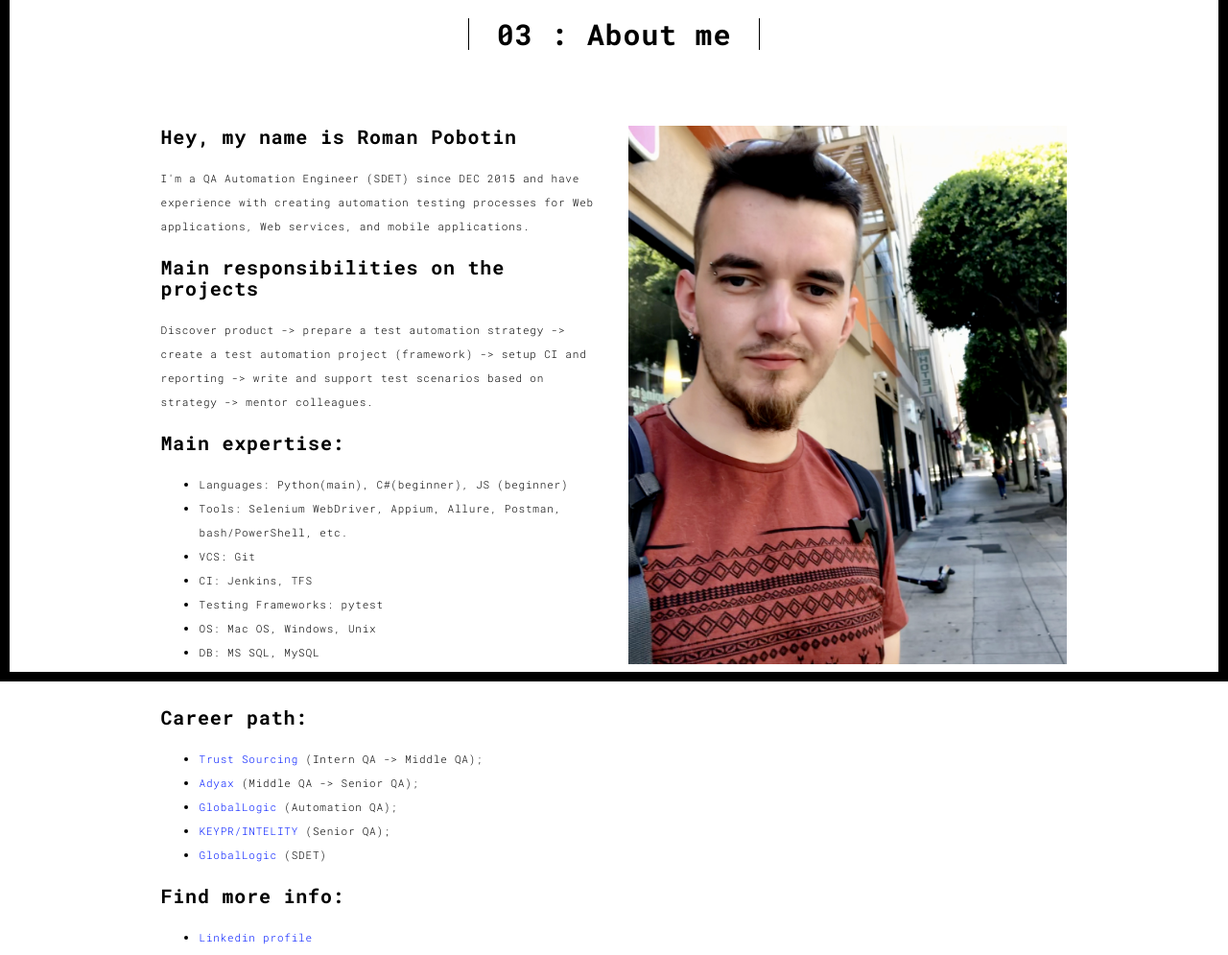
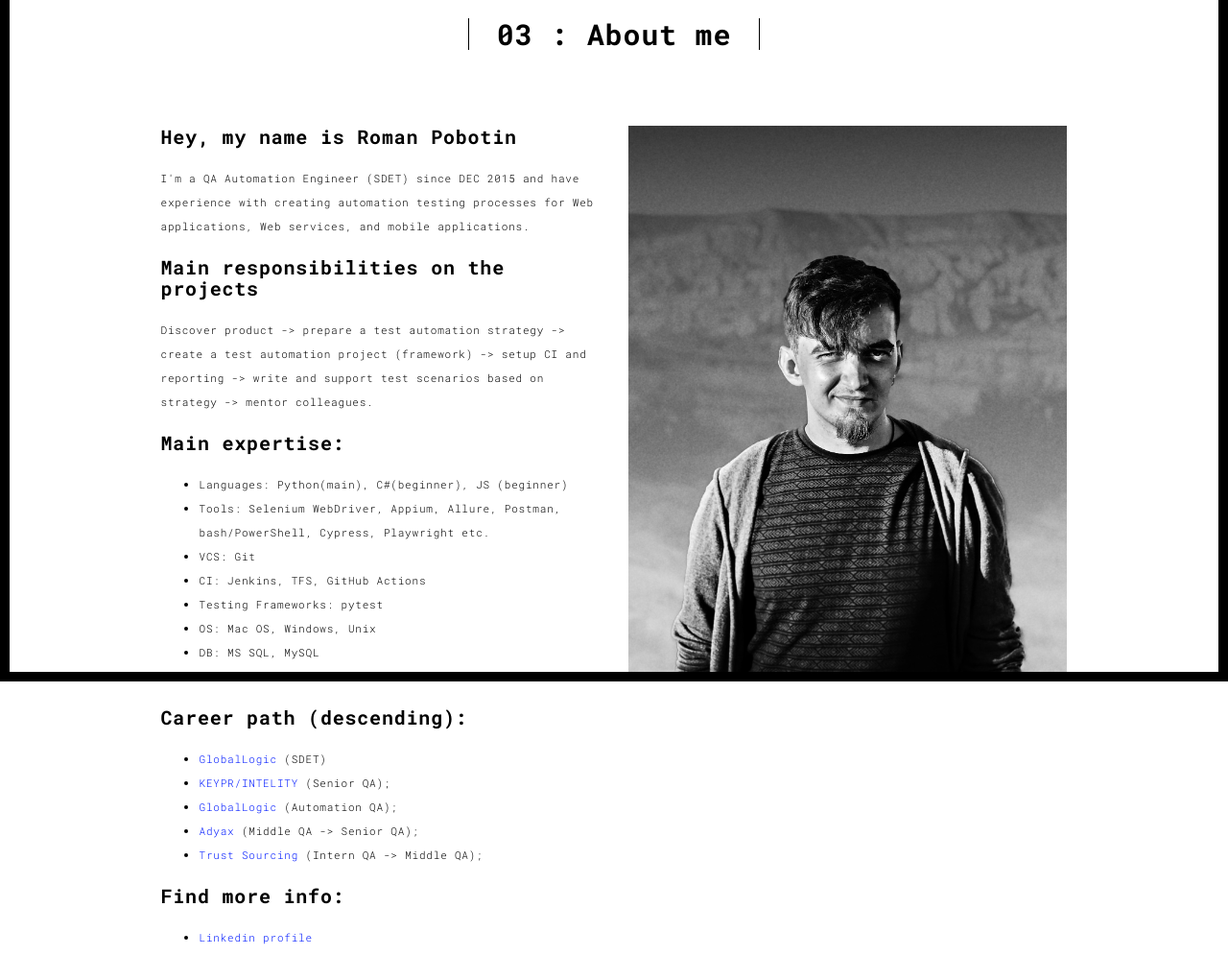
Before and after one commit to Goraved/portfolio_flask, a Flask app: page /about in a window 1280 px wide. Shown: the part 90-1085 px from the top of the page at 96% size. Run offline with Flask 2, Linux system fonts and the light colour scheme; some libraries are stand-ins or nearby versions.

Commit message:
Update about.html (#1)
* Update about.html

* Update image extension

```diff
--- a/templates/about.html
+++ b/templates/about.html
@@ -77,30 +77,32 @@
                                 <p>
                                 <ul>
                                     <li>Languages: Python(main), C#(beginner), JS (beginner)</li>
-                                    <li>Tools: Selenium WebDriver, Appium, Allure, Postman, bash/PowerShell, etc.</li>
+                                    <li>Tools: Selenium WebDriver, Appium, Allure, Postman, bash/PowerShell, Cypress,
+                                        Playwright etc.
+                                    </li>
                                     <li>VCS: Git</li>
-                                    <li>CI: Jenkins, TFS</li>
+                                    <li>CI: Jenkins, TFS, GitHub Actions</li>
                                     <li>Testing Frameworks: pytest</li>
                                     <li>OS: Mac OS, Windows, Unix</li>
                                     <li>DB: MS SQL, MySQL</li>
                                     <li>And a lot more...</li>
                                 </ul>
                                 </p>
-                                <h3>Career path:</h3>
+                                <h3>Career path (descending):</h3>
                                 <p>
                                 <ul>
-                                    <li><a href="https://trustsourcing.com" target="_blank">Trust Sourcing</a> (Intern
-                                        QA -> Middle QA);
+                                    <li><a href="https://www.globallogic.com" target="_blank">GlobalLogic</a> (SDET)
+                                    </li>
+                                    <li><a href="https://intelity.com/" target="_blank">KEYPR/INTELITY</a> (Senior QA);
+                                    </li>
+                                    <li><a href="https://www.globallogic.com" target="_blank">GlobalLogic</a>
+                                        (Automation QA);
                                     </li>
                                     <li><a href="https://www.adyax.com" target="_blank">Adyax</a> (Middle QA -> Senior
                                         QA);
                                     </li>
-                                    <li><a href="https://www.globallogic.com" target="_blank">GlobalLogic</a>
-                                        (Automation QA);
-                                    </li>
-                                    <li><a href="https://intelity.com/" target="_blank">KEYPR/INTELITY</a> (Senior QA);
-                                    </li>
-                                    <li><a href="https://www.globallogic.com" target="_blank">GlobalLogic</a> (SDET)
+                                    <li><a href="https://trustsourcing.com" target="_blank">Trust Sourcing</a> (Intern
+                                        QA -> Middle QA);
                                     </li>
                                 </ul>
                                 </p>
@@ -120,7 +122,7 @@
                             </div>
                             <div class="col-xs-12 col-md-6">
                                 <h3>
-                                    <img src="./static/assets/images/profil.png" class="img-responsive" alt="">
+                                    <img src="./static/assets/images/profil1.jpg" class="img-responsive" alt="">
                                 </h3>
                             </div>
                         </div>
@@ -152,6 +154,8 @@
      navActivePage();
   });
 
+
+
 </script>
 
 
@@ -165,6 +169,8 @@
   ga('create', 'UA-119547534-2', 'auto');
   ga('send', 'pageview');
 
+
+
 </script>
 
 <script type="text/javascript" src="{{ url_for('static', filename='main.70a66962.js') }}"></script>
```
Also changed, not shown: static/assets/images/profil.jpg (added), static/assets/images/profil.png (deleted), static/assets/images/profil1.jpg (added).
